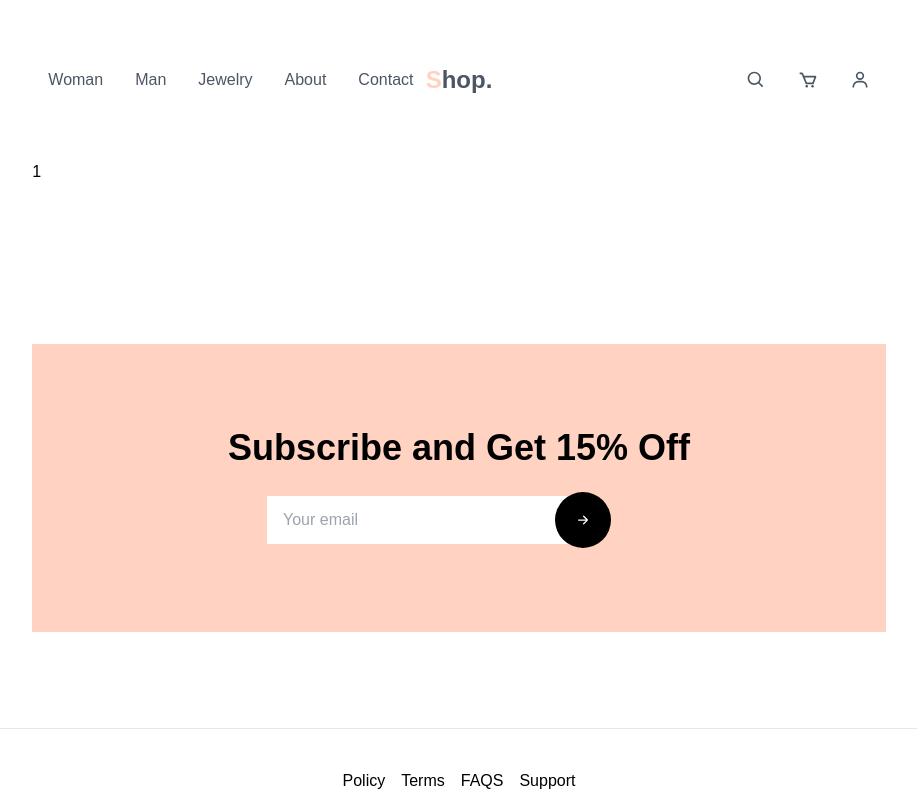
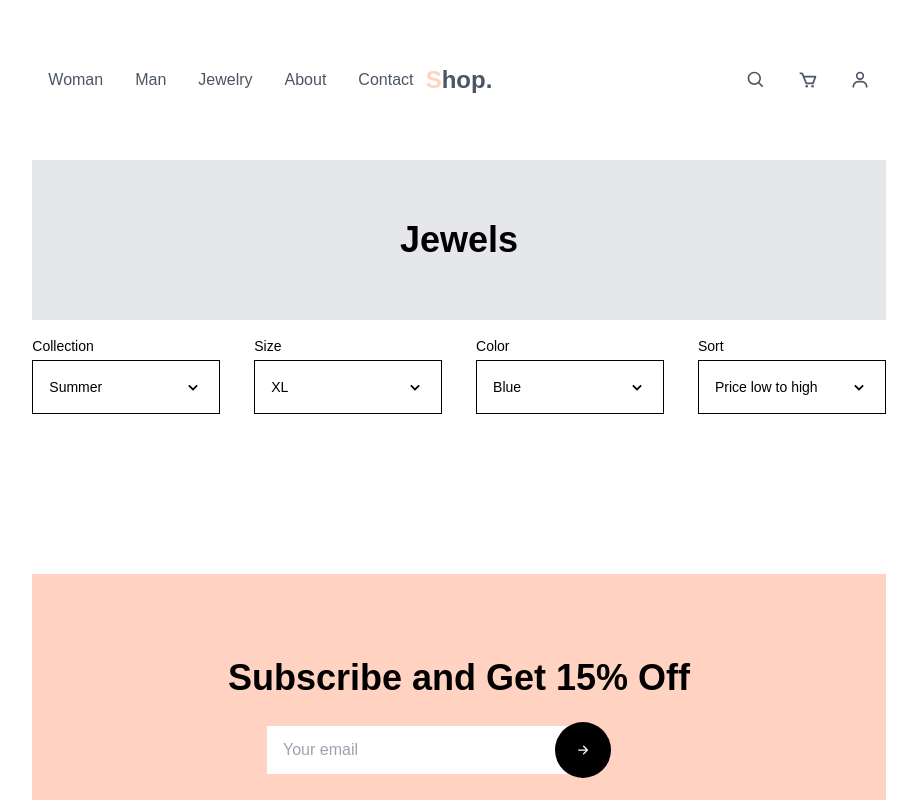
Before and after one commit to gdstp/react-online-shop, a React (Create React App) app: page /categories/about in a window 1280 px wide. Shown: the top 800 px of the page, without its empty margins (181-1098 px from the left). Built offline with nearby package versions, Linux system fonts and the light colour scheme.

Commit message:
created category filter component

```diff
--- /dev/null
+++ b/src/components/sections/CategoryFilter.tsx
@@ -0,0 +1,24 @@
+import React from "react";
+import CategoryFilterItem from "./partials/CategoryFilterItem";
+
+const CategoryFilter: React.FC = () => {
+  return (
+    <div className="flex justify-between mt-4">
+      <CategoryFilterItem
+        title="Collection"
+        items={["Summer", "Winter", "Fall"]}
+      />
+
+      <CategoryFilterItem title="Size" items={["XL", "GG", "M"]} />
+
+      <CategoryFilterItem title="Color" items={["Blue", "Red", "Purple"]} />
+
+      <CategoryFilterItem
+        title="Sort"
+        items={["Price low to high", "Price high to low"]}
+      />
+    </div>
+  );
+};
+
+export default CategoryFilter;
--- /dev/null
+++ b/src/components/sections/partials/CategoryFilterItem.tsx
@@ -0,0 +1,36 @@
+import DropdownItem from "components/ui/DropdownItem";
+import React, { useState } from "react";
+import { BiChevronDown, BiChevronUp } from "react-icons/bi";
+
+interface ItemProps {
+  title: string;
+  items: string[];
+}
+
+const CategoryFilterItem: React.FC<ItemProps> = ({ title, items }) => {
+  const [show, setShow] = useState(false);
+  const [current, setCurrent] = useState(items[0]);
+
+  const updateCurrent = (item: string) => {
+    setCurrent(item);
+    setShow(false);
+  };
+
+  return (
+    <div className="w-11/50 relative">
+      <p className="text-sm mb-1">{title}</p>
+      <DropdownItem onClick={() => setShow(!show)} item={current}>
+        {!show ? <BiChevronDown size={20} /> : <BiChevronUp size={20} />}
+      </DropdownItem>
+      <div
+        className={`${show ? "flex" : "hidden"} flex-col absolute t-0 w-full`}
+      >
+        {items.map((item) => (
+          <DropdownItem onClick={() => updateCurrent(item)} item={item} />
+        ))}
+      </div>
+    </div>
+  );
+};
+
+export default CategoryFilterItem;
--- /dev/null
+++ b/src/components/ui/DropdownItem.tsx
@@ -0,0 +1,20 @@
+import React from "react";
+
+interface ItemProps {
+  item: string;
+  onClick: () => void;
+}
+
+const DropdownItem: React.FC<ItemProps> = ({ item, onClick, children }) => {
+  return (
+    <div
+      onClick={() => onClick()}
+      className="flex cursor-pointer justify-between items-center border border-black w-full px-4 py-4 text-sm"
+    >
+      {item}
+      {children}
+    </div>
+  );
+};
+
+export default DropdownItem;
--- a/src/views/Category.tsx
+++ b/src/views/Category.tsx
@@ -1,7 +1,16 @@
+import CategoryFilter from "components/sections/CategoryFilter";
 import React from "react";
+import { BiChevronDown } from "react-icons/bi";
 
 const Category: React.FC = () => {
-  return <div>1</div>;
+  return (
+    <div>
+      <div className="w-full h-40 flex justify-center items-center bg-gray-200 text-4xl font-semibold">
+        Jewels
+      </div>
+      <CategoryFilter />
+    </div>
+  );
 };
 
 export default Category;
```
